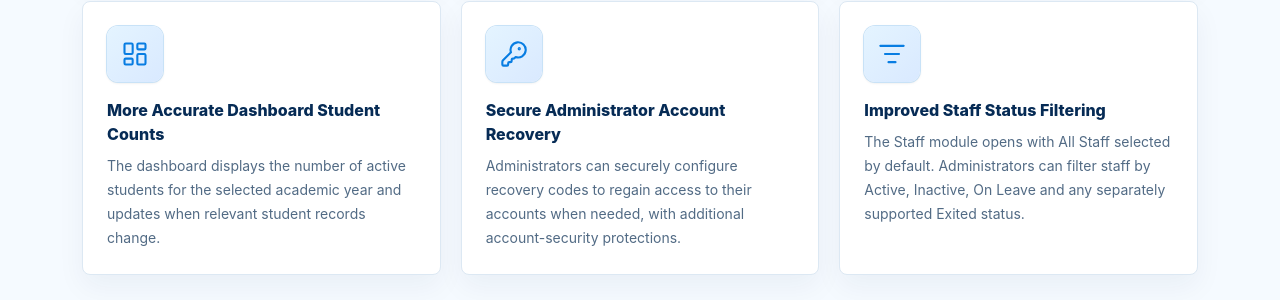
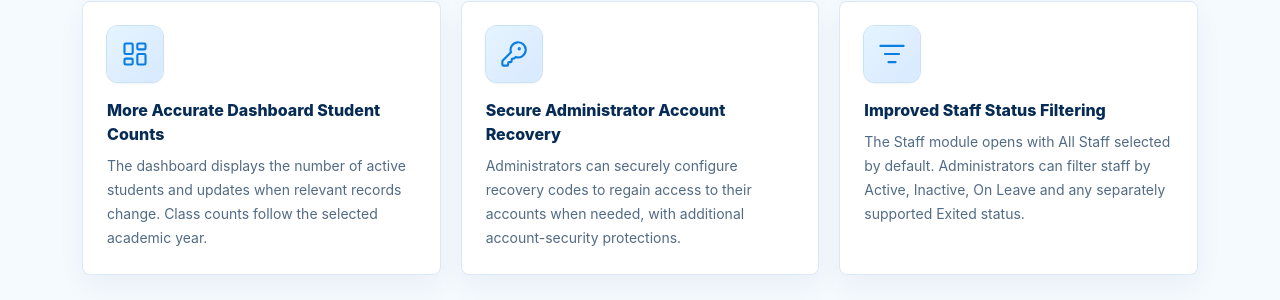
Before and after one commit to nanabaffour6/MasterSuite-website, a React (Vite) app: page / in a window 1280 px wide. Shown: the part 4496-4796 px from the top of the page. Built offline with nearby package versions, Linux system fonts and the light colour scheme.

Commit message:
Align website with final v1.0.5 source release manifest and notes

```diff
--- a/components/landing/whats-new.tsx
+++ b/components/landing/whats-new.tsx
@@ -20,7 +20,7 @@ const releaseHighlights = [
   },
   {
     title: 'More Accurate Dashboard Student Counts',
-    body: 'The dashboard displays the number of active students for the selected academic year and updates when relevant student records change.',
+    body: 'The dashboard displays the number of active students and updates when relevant records change. Class counts follow the selected academic year.',
     icon: LayoutDashboard,
   },
   {
```
